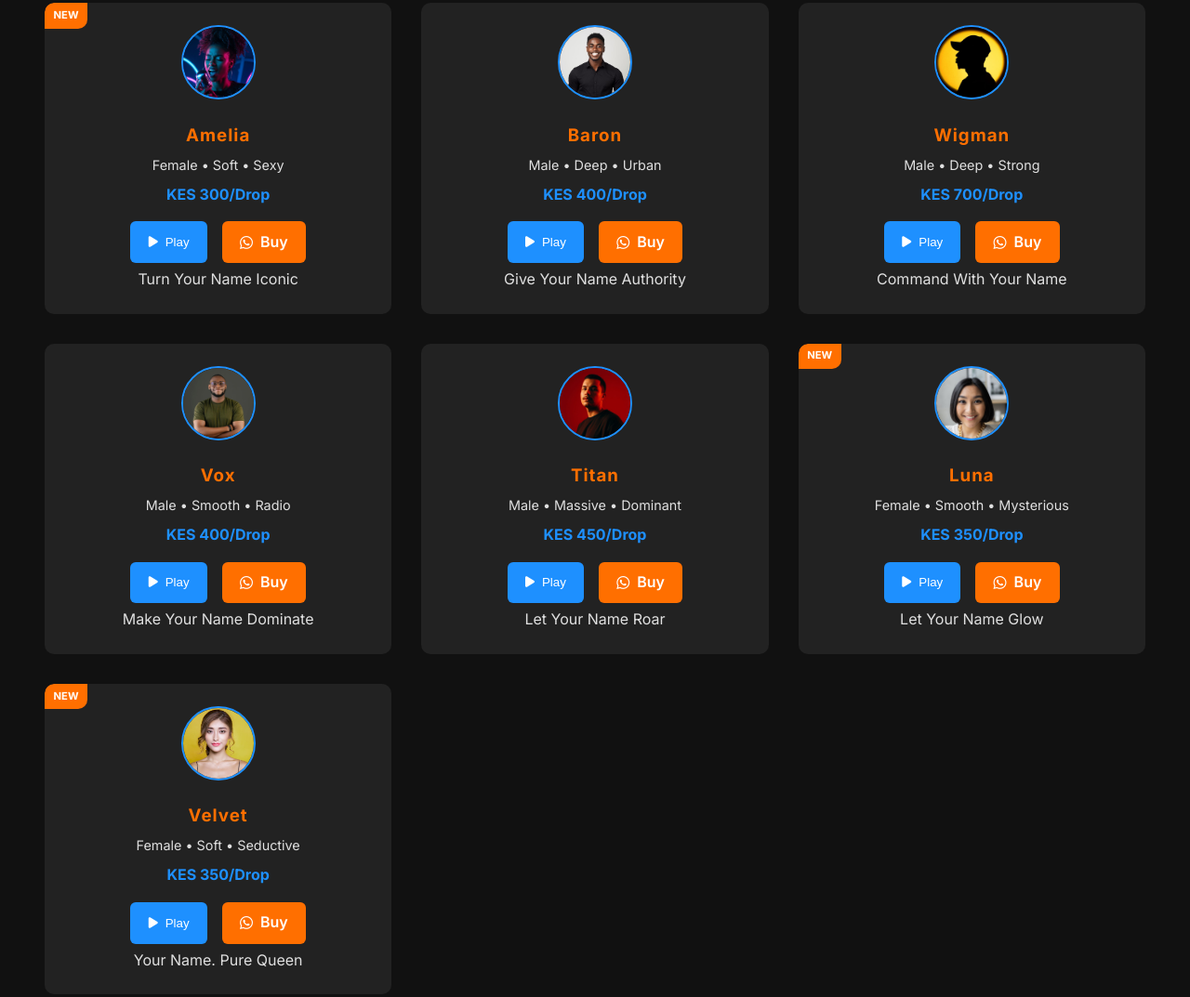
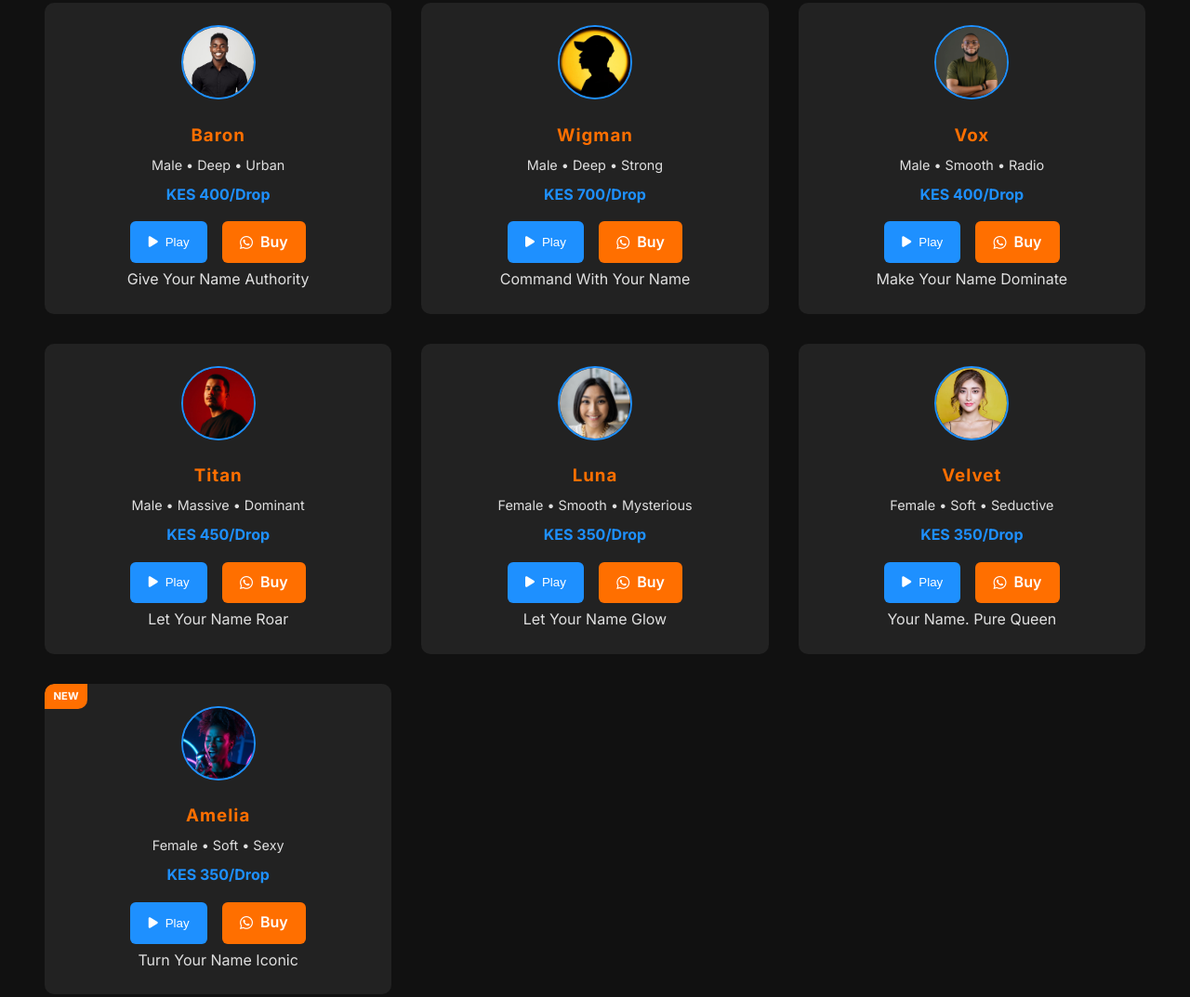
Before and after one commit to brightminds-software/drops-kenya, a plain HTML site: page index.html in a window 1280 px wide. Shown: the part 1016-2089 px from the top of the page at 93% size. Drawn offline with Linux system fonts and the light colour scheme.

Commit message:
Add files via upload

```diff
--- a/index.html
+++ b/index.html
@@ -112,27 +112,7 @@
 
     <!-- id now at 7 -->
 
-    <!-- Audio Card -->
-    <div class="audio-card new">
-      <img src="assets/images/drop-profiles/amelia-profile.jpg" alt="Female Soft Sexy Voice" class="profile-img">
-      <div class="audio-info">
-        <h3>Amelia</h3>
-        <p>Female • Soft • Sexy</p>
-        <span class="price">KES 300/Drop</span>
-      </div>
-      <audio id="drop7" src="assets/audio/Amelia-Sound.mp3" type="audio/mpeg"></audio>
-      <div class="card-actions">
-        <button class="play-btn" data-audio="drop7">
-          <i class="fas fa-play"></i> Play
-        </button>
-        <a href="https://wa.me/254745736283?text=Hi%20Drops-Kenya,%20I%20want%20to%20buy%20Amelia-Sound%20Drop%20For%20Kes%20300"
-           target="_blank" class="buy-btn">
-          <i class="fab fa-whatsapp"></i> Buy
-        </a>
-      </div>
-      <p>Turn Your Name Iconic</p>
-    </div>
-     <!-- Audio Card ENDS-->
+
 
 
 
@@ -226,7 +206,7 @@
 
 
     <!-- Audio Card -->
-    <div class="audio-card new">
+    <div class="audio-card">
       <img src="assets/images/drop-profiles/Luna-peofile.jpeg" alt="Female Smooth Mysterious Voice" class="profile-img">
       <div class="audio-info">
         <h3>Luna</h3>
@@ -238,7 +218,7 @@
         <button class="play-btn" data-audio="drop5">
           <i class="fas fa-play"></i> Play
         </button>
-        <a <a href="https://wa.me/254745736283?text=Hi%20Drops-Kenya,%20I%20want%20to%20buy%20Luna-Sound%20Drop%20Kes%20350"
+        <a <a href="https://wa.me/254745736283?text=Hi%20Drops-Kenya,%20I%20want%20to%20buy%20Amelia-Sound%20Drop%20Kes%20350"
            target="_blank" class="buy-btn">
           <i class="fab fa-whatsapp"></i> Buy
         </a>
@@ -248,8 +228,8 @@
     <!-- Audio Card ENDS-->
 
     <!-- Audio Card -->
-    <div class="audio-card new">
-      <img src="assets/images/drop-profiles/Velvet-profile.jpeg" alt="Fenale Soft Seductive Voice" class="profile-img">
+    <div class="audio-card">
+      <img src="assets/images/drop-profiles/Velvet-profile.jpeg" alt="Female Soft Seductive Voice" class="profile-img">
       <div class="audio-info">
         <h3>Velvet</h3>
         <p>Female • Soft • Seductive</p>
@@ -269,7 +249,37 @@
     </div>
      <!-- Audio Card ENDS-->
 
-     <!-- id now at 7 -->
+
+
+
+     <!-- Audio Card -->
+    <div class="audio-card new">
+      <img src="assets/images/drop-profiles/amelia-profile.jpg" alt="Female Soft Seductive Voice" class="profile-img">
+      <div class="audio-info">
+        <h3>Amelia</h3>
+        <p>Female • Soft • Sexy</p>
+        <span class="price">KES 350/Drop</span>
+      </div>
+      <audio id="drop7" src="assets/audio/Amelia-sound.mp3" type="audio/mpeg"></audio>
+      <div class="card-actions">
+        <button class="play-btn" data-audio="drop7">
+          <i class="fas fa-play"></i> Play
+        </button>
+        <a <a href="https://wa.me/254745736283?text=Hi%20Drops-Kenya,%20I%20want%20to%20buy%20Velvet-Sound%20Drop%20Kes%20400"
+           target="_blank" class="buy-btn">
+          <i class="fab fa-whatsapp"></i> Buy
+        </a>
+      </div>
+      <p>Turn Your Name Iconic</p>
+    </div>
+     <!-- Audio Card ENDS-->
+
+
+
+
+
+
+     <!-- id now at 8 -->
 
   </div>
 </section>
```
